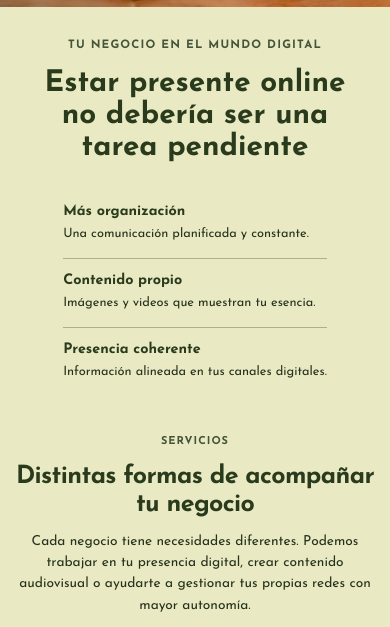
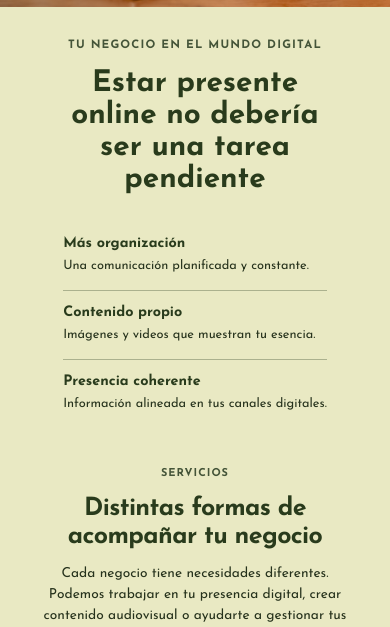
Before and after one commit to BardesioDiego/yamila_ck, a plain HTML site: page index.html in a window 390 px wide. Shown: the part 473-1100 px from the top of the page. Drawn offline with nearby package versions, Linux system fonts and the light colour scheme; files whose address does not match are found by name.

Commit message:
commit cambios

```diff
--- a/css/style.css
+++ b/css/style.css
@@ -462,6 +462,7 @@
     .process {
       padding-top: 24px;
       padding-bottom: 40px;
+
     }
 
     .process-benefits {
@@ -676,7 +677,7 @@
 
     .stars {
       margin-bottom: 12px;
-      color: #59614c;
+      color: #dcbd20;
       font-size: 1.06rem;
       letter-spacing: .08em;
     }
@@ -1004,6 +1005,8 @@
         padding: 0 4px;
         font-size: .86rem;
         line-height: 1.55;
+        padding-right: 30px;
+         padding-left: 30px;
       }
 
       .section-title {
@@ -1012,6 +1015,8 @@
         padding: 0 4px;
         font-size: clamp(1.55rem, 6.4vw, 2rem);
         line-height: 1.14;
+        padding-right: 30px;
+         padding-left: 30px;
       }
 
       .service-grid {
@@ -1044,7 +1049,9 @@
 
       .process {
         padding-top: 2px;
+        padding-right: 40px;
         padding-bottom: 30px;
+        padding-left: 40px;
       }
 
       .process-benefits {
```
